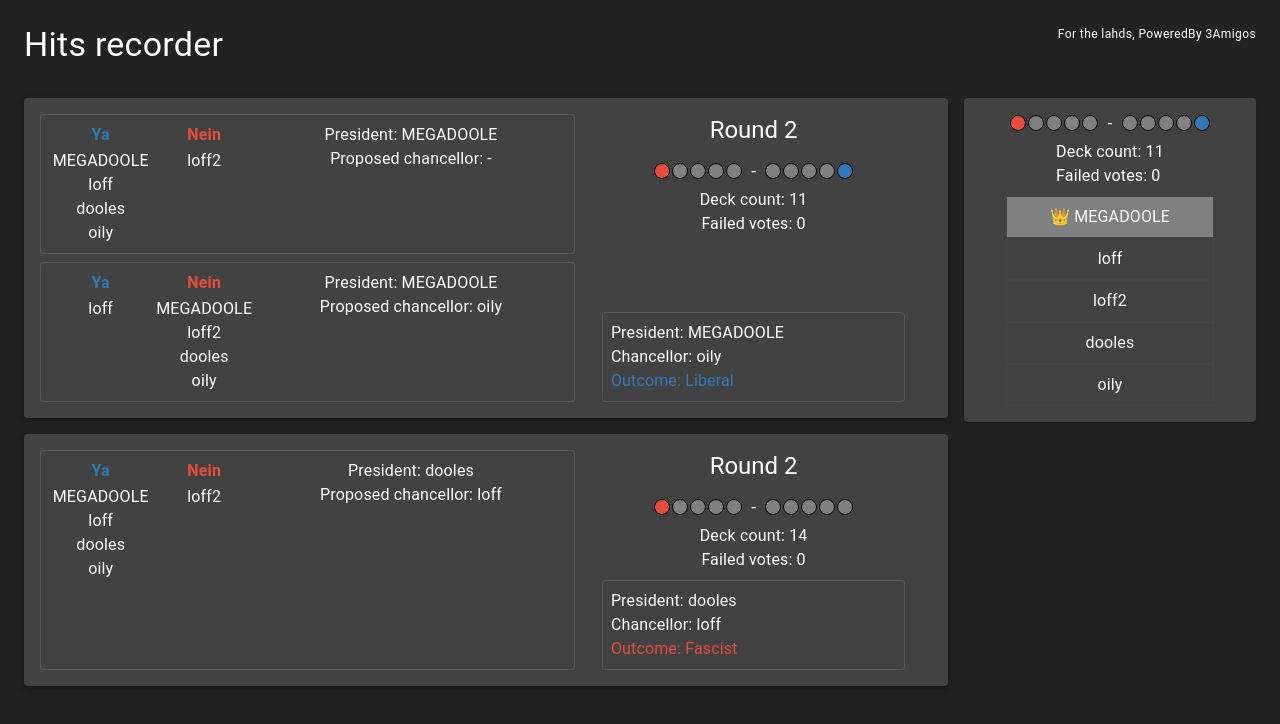
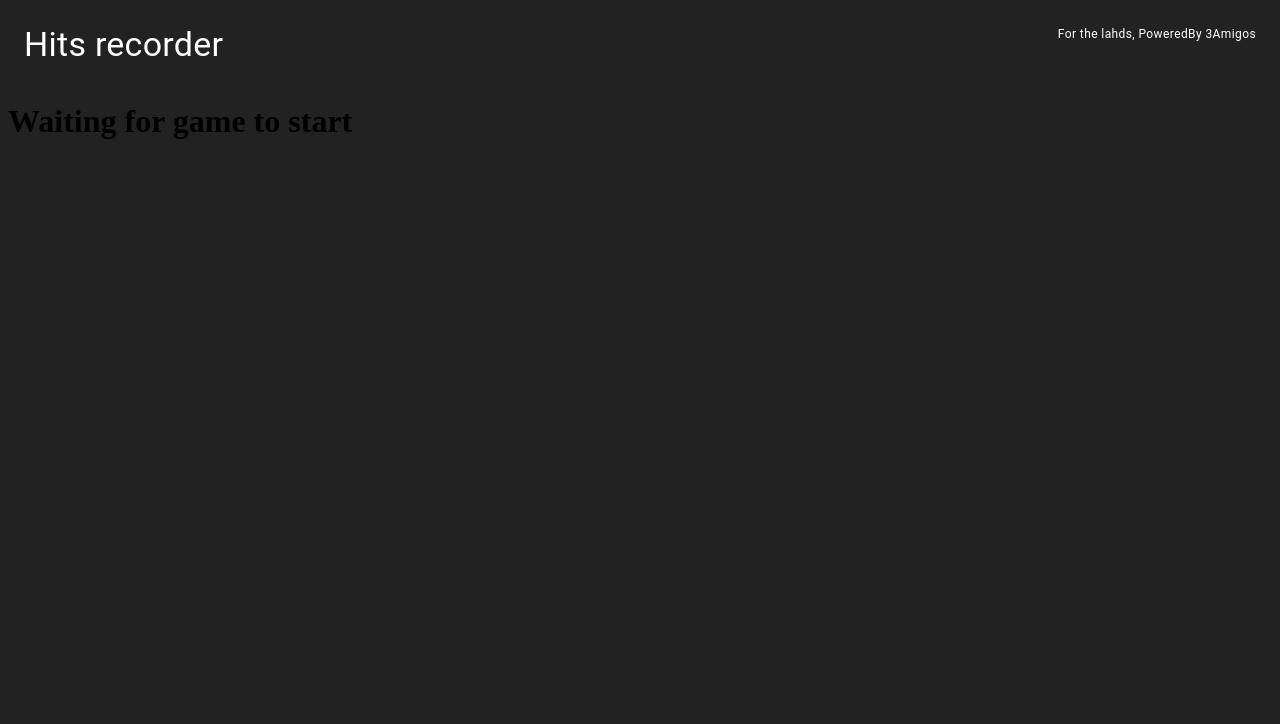
Before and after one commit to Thimey/netgame-tracker, a React (Create React App) app in the folder DataDisplay/client/: page / in a window 1280 px wide. Shown: the top 724 px of the page. Built offline with nearby package versions, Linux system fonts and the light colour scheme; no server answers.

Commit message:
use real state

```diff
--- a/DataDisplay/client/src/App.tsx
+++ b/DataDisplay/client/src/App.tsx
@@ -8,7 +8,7 @@ import playerStore from './playerStore'
 import LiveView from './Views/LiveView'
 import subscriptionStore, { isConnectionChangeEvent } from './subscriptionStore'
 
-import { events } from './testEvents'
+// import { events } from './testEvents'
 
 const hitsTheme = createMuiTheme({
   palette: {
@@ -21,7 +21,7 @@ class App extends React.Component<{}, GameState> {
   constructor(props: any) {
     super(props)
     this.state = {
-      events: events.map(e => e.data)
+      events: []
     }
   }
 
```
